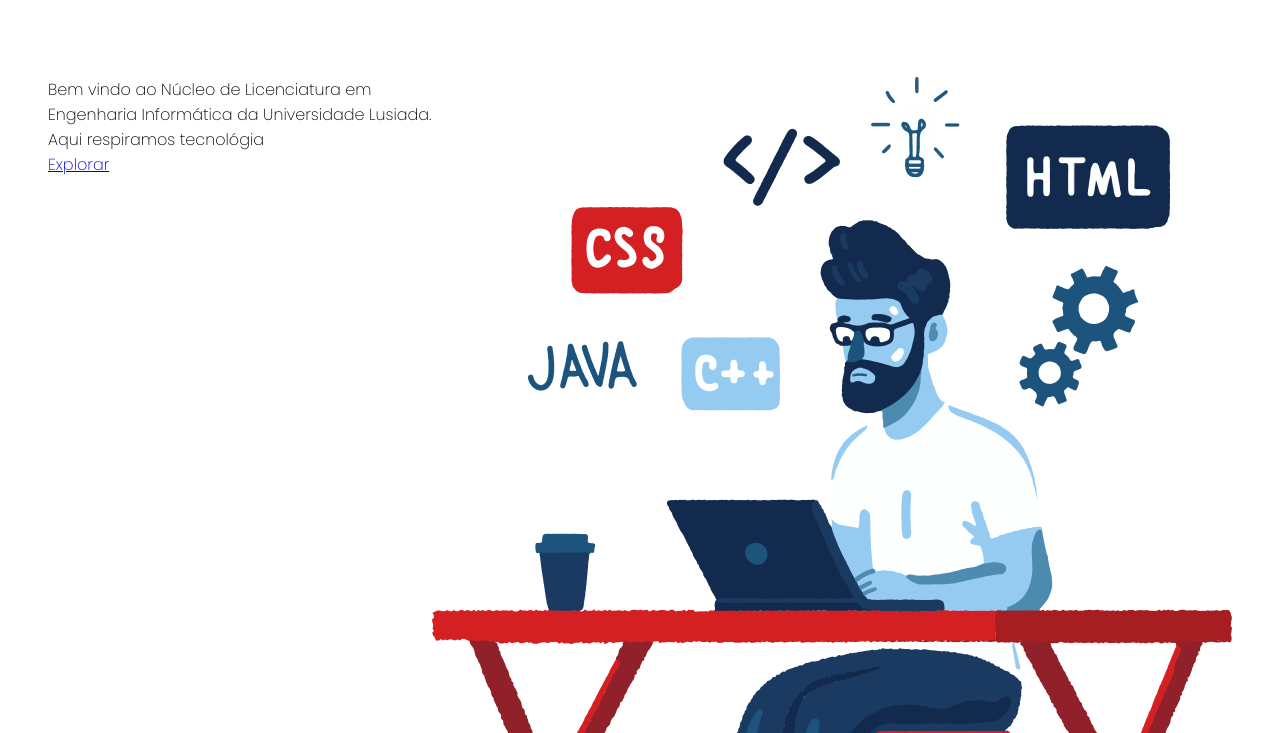
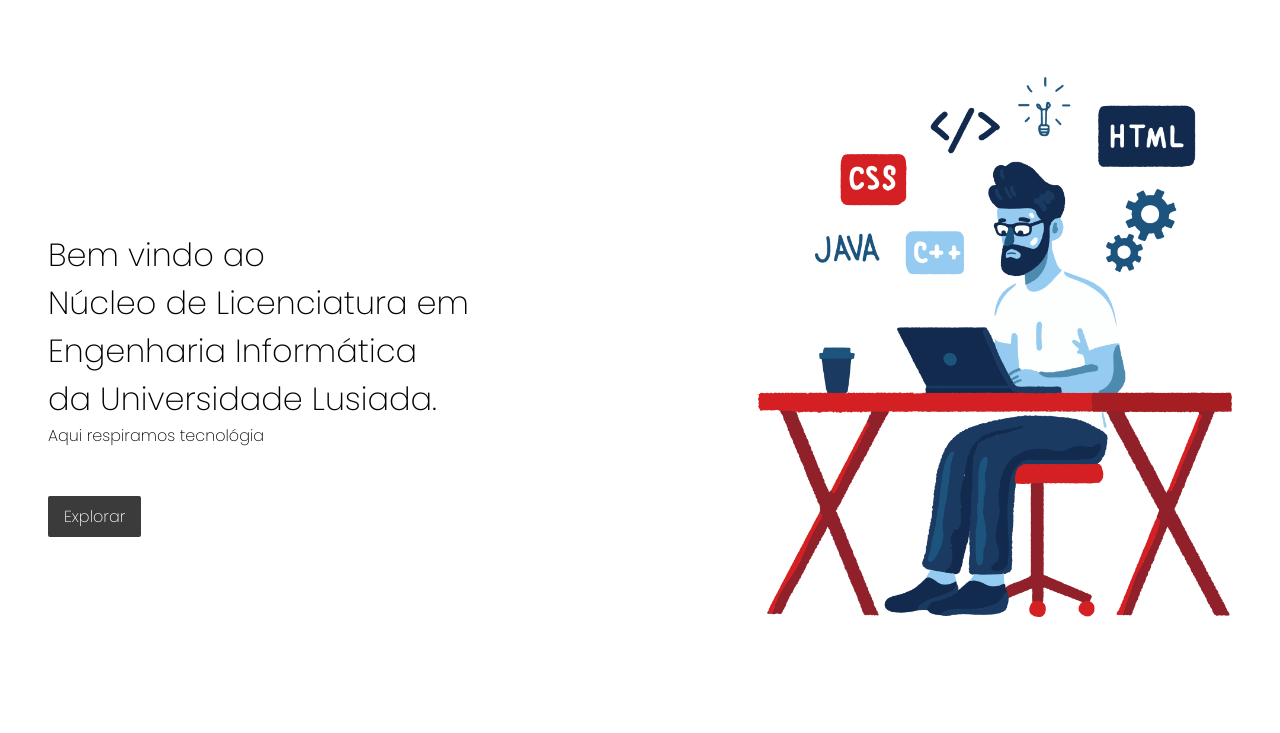
Before and after one commit to nlinfo/nlei, a plain HTML site: page index.html in a window 1280 px wide. Shown: the part 67-800 px from the top of the page. Drawn offline with Linux system fonts and the light colour scheme.

Commit message:
ajustar estrutura dos conteúdos

```diff
--- a/css/index.css
+++ b/css/index.css
@@ -41,9 +41,29 @@ header ul{
     padding-left: 3rem;
     padding-right: 3rem;
     margin-top: 5rem;
+    margin-bottom: 5rem;
     display: flex;
     flex-direction: row;
+    justify-content: space-between;
+}
+.introducao div{
+    display: flex;
+    flex-direction: column;
+    justify-content: flex-end;
+}
+.introducao div p:first-of-type{
+    font-size: 2em;
+}
+.introducao div a{
+    text-decoration: none;
+    background-color: #3B3B3B;
+    color: #fff;
+    max-width: fit-content;
+    padding: .5rem 1rem;
+    border-radius: 2px;
+    margin: 3rem auto 5rem 0;
 }
 
-.introducao div{
+.introducao img{
+    max-width: 40%;
 }
--- a/index.html
+++ b/index.html
@@ -27,7 +27,7 @@
 
         <section class="introducao">
             <div >
-                <p>Bem vindo ao Núcleo de Licenciatura em Engenharia Informática da Universidade Lusiada.</p>
+                <p>Bem vindo ao <br> Núcleo de Licenciatura em <br> Engenharia Informática <br> da Universidade Lusiada.</p>
                 <p>Aqui respiramos tecnológia</p>
 
                 <a href="#">Explorar</a>
```
